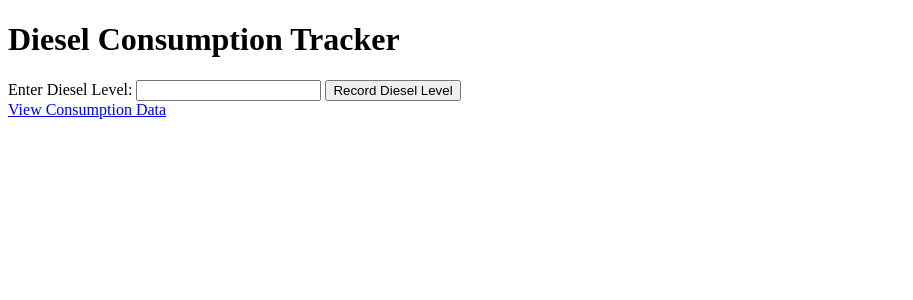
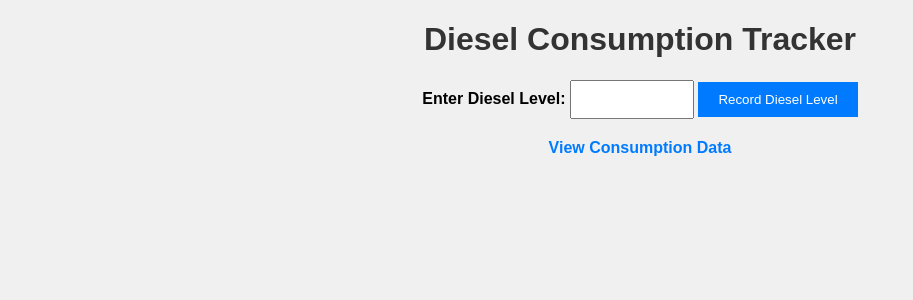
Before and after one commit to kun-lex/simple-implementation-of-diesel-tracking, a Flask app: page / in a window 1280 px wide. Shown: the top 300 px of the page, without its empty margins (0-913 px from the left). Run offline with Flask 3, Linux system fonts and the light colour scheme; some libraries are stand-ins or nearby versions.

Commit message:
added styles

```diff
--- a/templates/index.html
+++ b/templates/index.html
@@ -4,6 +4,52 @@
     <meta charset="UTF-8">
     <meta name="viewport" content="width=device-width, initial-scale=1.0">
     <title>Diesel Consumption Tracker</title>
+    <style>
+        body {
+            font-family: Arial, sans-serif;
+            background-color: #f0f0f0;
+            text-align: center;
+            margin: 0;
+            padding: 0;
+        }
+
+        h1 {
+            color: #333;
+        }
+
+        form {
+            margin: 20px;
+        }
+
+        label {
+            font-weight: bold;
+        }
+
+        input[type="number"] {
+            padding: 10px;
+            width: 100px;
+        }
+
+        button {
+            padding: 10px 20px;
+            background-color: #007BFF;
+            color: #fff;
+            border: none;
+            cursor: pointer;
+        }
+
+        a {
+            display: block;
+            margin-top: 20px;
+            text-decoration: none;
+            color: #007BFF;
+            font-weight: bold;
+        }
+
+        button:hover, a:hover {
+            background-color: #0056b3;
+        }
+    </style>
 </head>
 <body>
     <h1>Diesel Consumption Tracker</h1>
```
Also changed, not shown: templates/view_consumption.html (+45 -0 lines).
